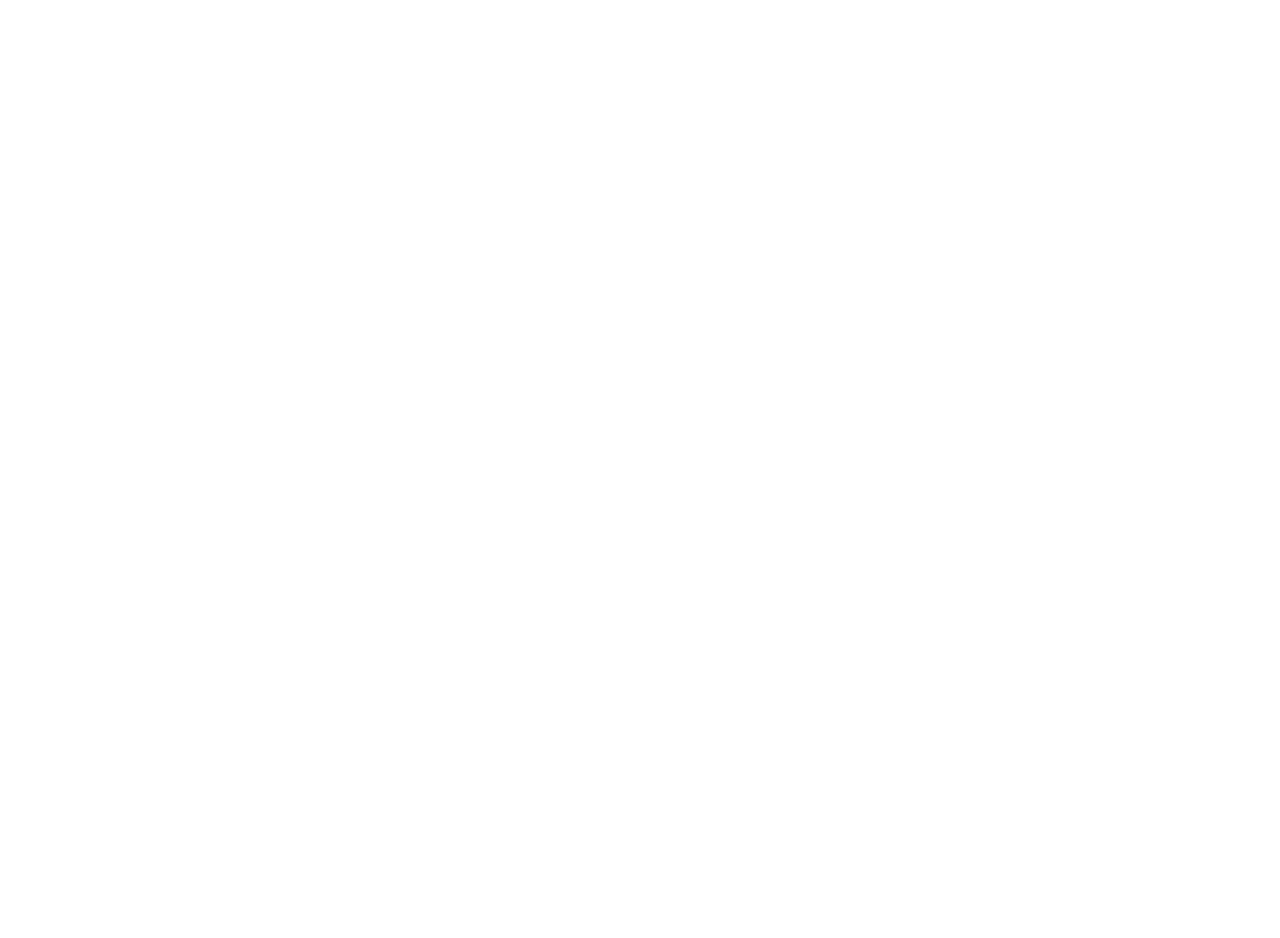
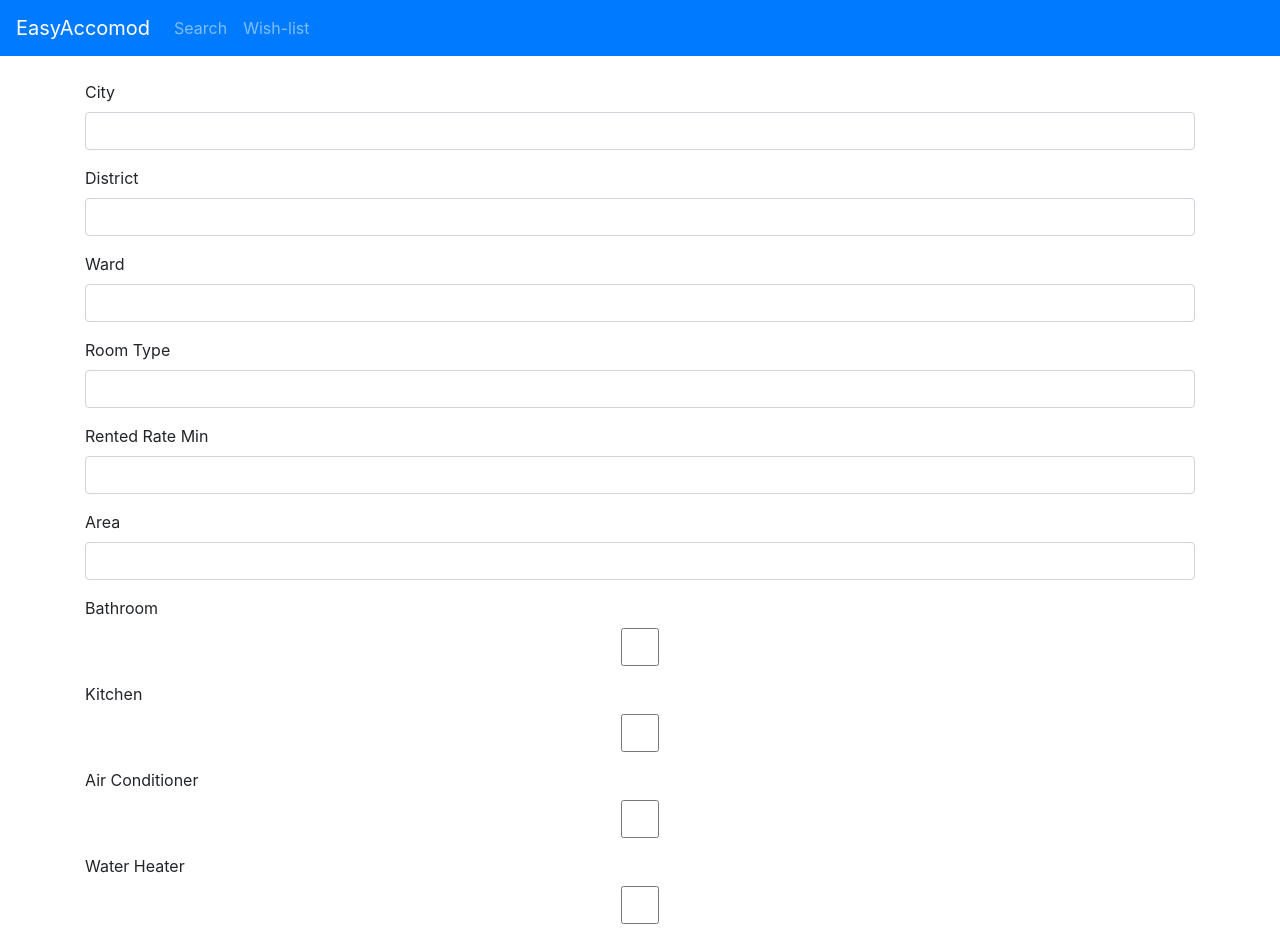
Before and after one commit to lamte1234/front-end-easyAccomod, a React (Create React App) app: page /users/renter/search in a window 1280 px wide. Shown: the top 938 px of the page. Before the commit the page ends 800 px from the top, so only its background shows below. Built offline with nearby package versions, Linux system fonts and the light colour scheme.

Commit message:
Renter search post

```diff
--- a/src/App.js
+++ b/src/App.js
@@ -10,6 +10,7 @@
 import OwnerWS from './components/workspace/owner.component';
 import AdminWS from './components/workspace/admin.component';
 import Navbar from './components/navbar.component';
+import Search from './components/renter_action/search.component';
 import Post from './components/owner_action/post.component';
 import AdminAcc from './components/admin_action/adminAccount.component';
 
@@ -22,11 +23,12 @@
       <Route path='/signup/' exact component={Signup}></Route>
       <Route path='/signup/renter/' exact component={RenterSU}></Route>
       <Route path='/signup/owner/' exact component={OwnerSU}></Route>
-      <Route path='/users/owner/post' exact component={Post}></Route>
-      <Route path='/users/renter' exact component={RenterWS}></Route>
-      <Route path='/users/owner' exact component={OwnerWS}></Route>
-      <Route path='/users/admin' exact component={AdminWS}></Route>
-      <Route path='/users/admin/accounts' exact component={AdminAcc}></Route>
+      <Route path='/users/owner/post/' exact component={Post}></Route>
+      <Route path='/users/renter/' exact component={RenterWS}></Route>
+      <Route path='/users/renter/search/' exact component={Search}></Route>
+      <Route path='/users/owner/' exact component={OwnerWS}></Route>
+      <Route path='/users/admin/' exact component={AdminWS}></Route>
+      <Route path='/users/admin/accounts/' exact component={AdminAcc}></Route>
     </Router>
   );
 }
--- a/src/components/renter_action/search.component.js
+++ b/src/components/renter_action/search.component.js
@@ -1,17 +1,191 @@
 import React, {Component} from 'react';
 import axios from 'axios';
 
-import Nav from '../common/renter_nav'
+import Nav from '../common/renter_nav';
+
+const Post = props => (
+    <tr>
+        <td>{props.post.title}</td>
+        <td>{props.post.city}</td>
+        <td>{props.post.district}</td>
+        <td>{props.post.ward}</td>
+        <td>{props.post.room_type}</td>
+        <td>{props.post.rented_rate}</td>
+    </tr>
+)
+
 
 export default class Search extends Component {
+    constructor(props) {
+        super(props);
+
+        this.onChangeCity = this.onChangeCity.bind(this);
+        this.onChangeDistrict = this.onChangeDistrict.bind(this);
+        this.onChangeWard = this.onChangeWard.bind(this);
+        this.onChangeRoomType = this.onChangeRoomType.bind(this);
+        this.onChangeBathroom = this.onChangeBathroom.bind(this);
+        this.onChangeKitchen = this.onChangeKitchen.bind(this);
+        this.onChangeAirCon = this.onChangeAirCon.bind(this);
+        this.onChangeWaterHeater = this.onChangeWaterHeater.bind(this);
+        this.onChangeRentedRate = this.onChangeRentedRate.bind(this);
+        this.onChangeArea = this.onChangeArea.bind(this);
+        this.onSubmit = this.onSubmit.bind(this);
+
+        this.state = {
+            city: '',
+            district: '',
+            ward: '',
+            room_type: '',
+            bathroom: false,
+            kitchen: false,
+            air_con: false,
+            water_heater: false,
+            rented_rate: '',
+            area: '', // in range error of 3m2
+            posts: []
+        };
+    }
+
+
+    onChangeCity(e) {
+        this.setState({
+            city: e.target.value
+        })
+    }
+    onChangeDistrict(e) {
+        this.setState({
+            district: e.target.value
+        })
+    }
+    onChangeWard(e) {
+        this.setState({
+            ward: e.target.value
+        })
+    }
+    onChangeRoomType(e) {
+        this.setState({
+            room_type: e.target.value
+        })
+    }
+    onChangeBathroom(e) {
+        this.setState({
+            bathroom: !this.state.bathroom
+        })
+    }
+    onChangeKitchen(e) {
+        this.setState({
+            kitchen: !this.state.kitchen
+        })
+    }
+    onChangeAirCon(e) {
+        this.setState({
+            air_con: !this.state.air_con
+        })
+    }
+    onChangeWaterHeater(e) {
+        this.setState({
+            water_heater: !this.state.water_heater
+        })
+    }
+    onChangeRentedRate(e) {
+        this.setState({
+            rented_rate: e.target.value
+        })
+    }
+    onChangeArea(e) {
+        this.setState({
+            area: e.target.value
+        })
+    }
+    onSubmit(e) {
+        e.preventDefault();
+
+        const data = {
+            ...this.state
+        }
+        axios.get('http://localhost:5000/users/renter/search', data)
+        .then(res => {this.setState({
+            posts: res.data
+        })
+        console.log(this.state.posts);
+        })
+        .catch(err => console.log(err))
+    }
+
+    postList() {
+        return this.state.posts.map((post, index) => {
+            return <Post post={post} key={index}></Post>
+        })
+    }
+
     render() {
+        if (this.state.posts.length === 0){
             return(
                 <div>
                     <Nav />
                     <div className="container">
-
+                        <br />
+                        <form method='GET' onSubmit={this.onSubmit}>
+                            <div className="form-group"><label htmlFor="city">City</label>
+                                <input className="form-control" id="city" type="text" name="city"
+                                value={this.state.city} onChange={this.onChangeCity} /></div>
+                            <div className="form-group"><label htmlFor="district">District</label>
+                                <input className="form-control" id="district" type="text" name="district"
+                                value={this.state.district} onChange={this.onChangeDistrict} /></div>
+                            <div className="form-group"><label htmlFor="ward">Ward</label>
+                                <input className="form-control" id="ward" type="text" name="ward"
+                                value={this.state.ward} onChange={this.onChangeWard} /></div>
+                            <div className="form-group"><label htmlFor="room_type">Room Type</label>
+                                <input className="form-control" id="room_type" type="text" name="room_type"
+                                value={this.state.room_type} onChange={this.onChangeRoomType} /></div>
+                            <div className="form-group"><label htmlFor="rented_rate">Rented Rate Min</label>
+                                <input className="form-control" id="rented_rate" type="number" name="rented_rate"
+                                value={this.state.rented_rate} onChange={this.onChangeRentedRate} /></div>
+                            <div className="form-group"><label htmlFor="area">Area</label>
+                                <input className="form-control" id="area" type="number" name="area"
+                                value={this.state.area} onChange={this.onChangeArea} /></div>
+                            <div className="form-group"><label htmlFor="bathroom">Bathroom</label>
+                                <input className="form-control" id="bathroom" type="checkbox" name="bathroom"
+                                value={this.state.bathroom} onChange={this.onChangeBathroom} /></div>
+                            <div className="form-group"><label htmlFor="kitchen">Kitchen</label>
+                                <input className="form-control" id="kitchen" type="checkbox" name="kitchen"
+                                value={this.state.kitchen} onChange={this.onChangeKitchen} /></div>
+                            <div className="form-group"><label htmlFor="air_con">Air Conditioner</label>
+                                <input className="form-control" id="air_con" type="checkbox" name="air_con"
+                                value={this.state.air_con} onChange={this.onChangeAirCon} /></div>
+                            <div className="form-group"><label htmlFor="water_heater">Water Heater</label>
+                                <input className="form-control" id="water_heater" type="checkbox" name="water_heater"
+                                value={this.state.water_heater} onChange={this.onChangeWaterHeater} /></div>
+                            <button className="btn btn-primary">Search</button>
+                        </form>
+                    </div>
+                </div>
+            )
+        }
+        else if (this.state.posts.length > 0){
+            return(
+                <div>
+                    <Nav />
+                    <div className="container">
+                        <br />
+                        <table className='table'>
+                            <thead className="thead-light">
+                                <tr>
+                                    <th scope="col">Title</th>
+                                    <th scope="col">City</th>
+                                    <th scope="col">District</th>
+                                    <th scope="col">Ward</th>
+                                    <th scope="col">Room Type</th>
+                                    <th scope="col">Rented Rate</th>
+                                </tr>
+                            </thead>
+                            <tbody>
+                                {this.postList()}
+                            </tbody>
+                        </table>
                     </div>
                 </div>
             )
         }
     }
+}
```
Also changed, not shown: 1 other file (tests, documents, lock files or other folders). Lines whose indentation alone changed are shown as unchanged.
